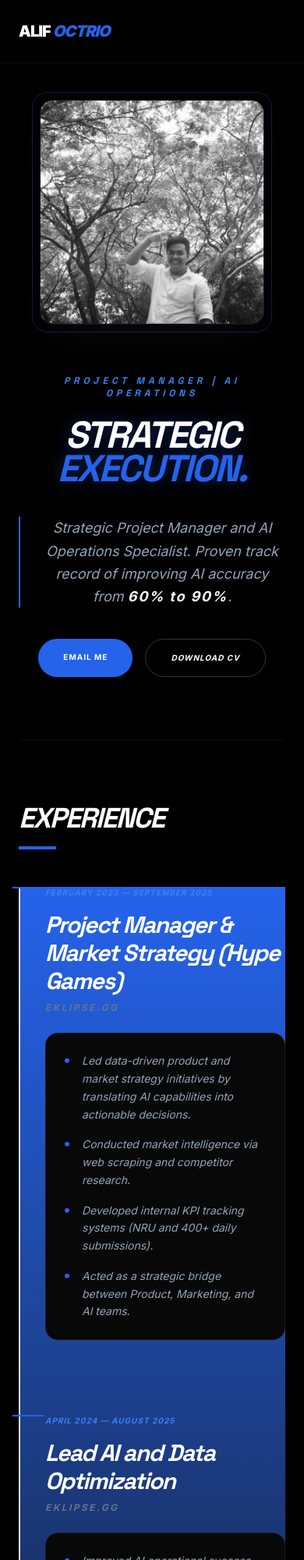
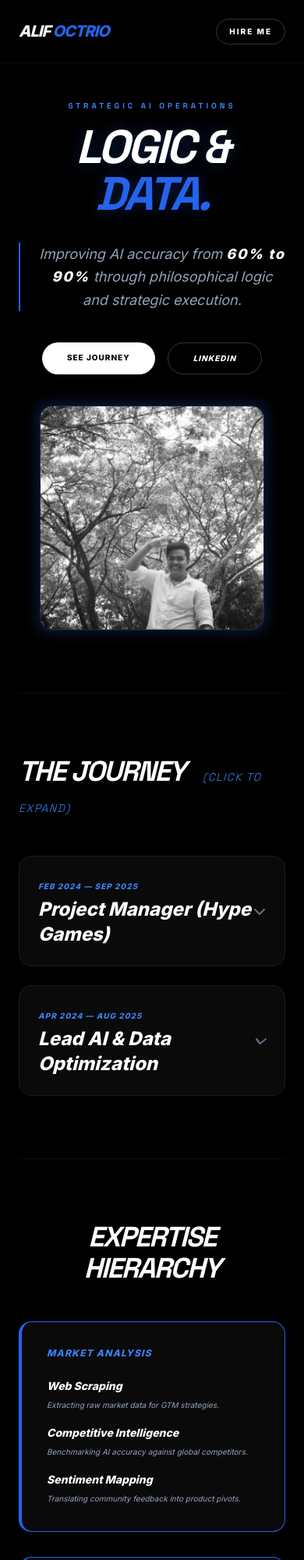
Before and after one commit to ohhaikai29/portfolio-alif, a plain HTML site: page index.html in a window 390 px wide. Shown: the top 2000 px of the page at 78% size. Drawn offline with nearby package versions, Linux system fonts and the light colour scheme.

Commit message:
Update index.html

```diff
--- a/index.html
+++ b/index.html
@@ -3,163 +3,221 @@
 <head>
     <meta charset="UTF-8">
     <meta name="viewport" content="width=device-width, initial-scale=1.0">
-    <title>Alif Octrio | Project Manager • AI Operations</title>
+    <title>Alif Octrio | Portfolio</title>
     <script src="https://cdn.tailwindcss.com"></script>
     <link rel="stylesheet" href="https://cdnjs.cloudflare.com/ajax/libs/font-awesome/6.4.0/css/all.min.css">
-    <link href="https://fonts.googleapis.com/css2?family=Space+Grotesk:wght@300;400;500;600;700&family=Inter:wght@400;700;900&display=swap" rel="stylesheet">
+    <link href="https://fonts.googleapis.com/css2?family=Space+Grotesk:wght@300;400;500;600;700&family=Inter:wght@400;600;800&display=swap" rel="stylesheet">
     <style>
-        body { font-family: 'Inter', sans-serif; background-color: #000; color: #fff; }
+        body { font-family: 'Inter', sans-serif; background-color: #000; color: #fff; overflow-x: hidden; }
         .font-heading { font-family: 'Space Grotesk', sans-serif; }
-        .vertical-line { background: linear-gradient(to bottom, #2563eb 0%, #111 100%); }
-        .glass-card { background: #080808; border: 1px solid #1a1a1a; transition: all 0.4s ease; }
-        .glass-card:hover { border-color: #2563eb; transform: translateY(-5px); }
-        .skill-tag { background: rgba(37, 99, 235, 0.1); border: 1px solid rgba(37, 99, 235, 0.3); color: #60a5fa; }
-        .text-glow { text-shadow: 0 0 20px rgba(37, 99, 235, 0.4); }
-        .profile-frame { position: relative; }
-        .profile-frame::after { content: ''; position: absolute; inset: -10px; border: 1px solid #2563eb; border-radius: 20px; z-index: -1; opacity: 0.3; }
+        .glass-card { background: #0a0a0a; border: 1px solid #1a1a1a; transition: all 0.3s ease; cursor: pointer; }
+        .glass-card:hover { border-color: #2563eb; }
+        .skill-badge { background: rgba(37, 99, 235, 0.1); border: 1px solid rgba(37, 99, 235, 0.2); color: #60a5fa; font-size: 10px; padding: 2px 8px; border-radius: 4px; text-transform: uppercase; font-weight: bold; }
+        .content-expand { max-height: 0; overflow: hidden; transition: max-height 0.5s ease-out; }
+        .active .content-expand { max-height: 1000px; padding-top: 20px; }
+        .active .icon-rotate { transform: rotate(180deg); }
+        .text-glow { text-shadow: 0 0 20px rgba(37, 99, 235, 0.3); }
     </style>
 </head>
-<body class="selection:bg-blue-600 selection:text-white overflow-x-hidden">
+<body class="selection:bg-blue-600 selection:text-white">
 
-    <!-- Simple Nav -->
-    <nav class="fixed w-full z-[100] bg-black/80 backdrop-blur-md border-b border-white/5">
-        <div class="max-w-7xl mx-auto px-6 h-20 flex justify-between items-center">
-            <div class="text-xl font-black tracking-tighter uppercase">ALIF <span class="text-blue-600 italic">OCTRIO</span></div>
-            <div class="hidden md:flex space-x-8 text-[10px] font-bold uppercase tracking-[0.3em] text-slate-500 italic">
-                <a href="#experience" class="hover:text-white transition">Experience</a>
-                <a href="#skills" class="hover:text-white transition">Expertise</a>
-                <a href="mailto:alifoctrio@gmail.com" class="text-blue-500">Contact</a>
-            </div>
+    <!-- Navigation -->
+    <nav class="fixed w-full z-[100] bg-black/90 backdrop-blur-md border-b border-white/5">
+        <div class="max-w-6xl mx-auto px-6 h-20 flex justify-between items-center">
+            <div class="text-xl font-black tracking-tighter uppercase italic">ALIF <span class="text-blue-600">OCTRIO</span></div>
+            <a href="mailto:alifoctrio@gmail.com" class="text-[10px] font-bold tracking-[0.2em] uppercase border border-white/20 px-4 py-2 rounded-full hover:bg-white hover:text-black transition">Hire Me</a>
         </div>
     </nav>
 
-    <main class="max-w-7xl mx-auto px-6 md:px-12">
+    <main class="max-w-6xl mx-auto px-6">
 
         <!-- Hero Section -->
-        <section class="min-h-screen flex flex-col md:flex-row items-center justify-between pt-32 pb-20 gap-16">
-            <div class="md:w-3/5 order-2 md:order-1 text-center md:text-left">
-                <span class="font-heading text-blue-500 font-bold tracking-[0.4em] uppercase text-xs mb-6 block italic">Project Manager | AI Operations</span>
-                <h1 class="font-heading text-5xl md:text-8xl font-black leading-[0.9] tracking-tighter mb-10 text-glow italic">
-                    STRATEGIC <br> <span class="text-blue-600">EXECUTION.</span>
-                </h1>
-                <p class="text-lg md:text-xl text-slate-400 font-light leading-relaxed mb-10 max-w-2xl mx-auto md:mx-0 border-l-2 md:border-l-4 border-blue-600 pl-6 italic">
-                    Strategic Project Manager and AI Operations Specialist. Proven track record of improving AI accuracy from <span class="text-white font-bold tracking-widest">60% to 90%</span>.
+        <section class="min-h-screen flex flex-col md:flex-row items-center justify-between pt-32 pb-20 gap-10">
+            <div class="md:w-1/2 text-center md:text-left">
+                <span class="font-heading text-blue-500 font-bold tracking-[0.4em] uppercase text-[10px] mb-4 block">Strategic AI Operations</span>
+                <h1 class="font-heading text-6xl md:text-8xl font-black tracking-tighter mb-8 text-glow leading-none italic">LOGIC & <br><span class="text-blue-600">DATA.</span></h1>
+                <p class="text-slate-400 text-lg md:text-xl font-light leading-relaxed mb-10 border-l-2 border-blue-600 pl-6 italic">
+                    Improving AI accuracy from <span class="text-white font-bold tracking-widest">60% to 90%</span> through philosophical logic and strategic execution.
                 </p>
                 <div class="flex flex-wrap justify-center md:justify-start gap-4">
-                    <a href="mailto:alifoctrio@gmail.com" class="bg-blue-600 text-white px-8 py-4 rounded-full font-bold hover:bg-blue-500 transition uppercase tracking-widest text-[10px]">Email Me</a>
-                    <a href="#" class="border border-white/20 text-white px-8 py-4 rounded-full font-bold hover:bg-white hover:text-black transition uppercase tracking-widest text-[10px] italic">Download CV</a>
+                    <a href="#experience" class="bg-white text-black px-8 py-3 rounded-full font-bold text-[10px] uppercase tracking-widest">See Journey</a>
+                    <a href="https://www.linkedin.com/in/alifoctrio" target="_blank" class="border border-white/20 px-8 py-3 rounded-full font-bold text-[10px] uppercase tracking-widest italic">LinkedIn</a>
                 </div>
             </div>
 
-            <!-- PHOTO SLOT -->
-            <div class="md:w-2/5 order-1 md:order-2 profile-frame">
-                <img src="alif.jpg" alt="Alif Octrio" class="w-72 h-72 md:w-96 md:h-96 object-cover rounded-2xl border border-white/10 grayscale hover:grayscale-0 transition duration-700 shadow-2xl shadow-blue-600/10">
+            <div class="md:w-1/2 flex justify-center">
+                <div class="relative group">
+                    <div class="absolute -inset-1 bg-blue-600 rounded-2xl blur opacity-25 group-hover:opacity-50 transition duration-1000"></div>
+                    <!-- FOTO KAMU: Pastikan namanya alif.jpg di folder yang sama -->
+                    <img src="alif.jpg" alt="Alif Octrio" onerror="this.src='https://images.unsplash.com/photo-1507003211169-0a1dd7228f2d?q=80&w=500&auto=format&fit=crop'"
+                         class="relative w-72 h-72 md:w-96 md:h-96 object-cover rounded-2xl border border-white/10 grayscale hover:grayscale-0 transition duration-700 shadow-2xl">
+                </div>
             </div>
         </section>
 
-        <!-- Vertical Experience Section -->
-        <section id="experience" class="py-20 border-t border-white/5">
-            <div class="grid lg:grid-cols-4 gap-12">
-                <div class="lg:col-span-1">
-                    <div class="sticky top-32">
-                        <h2 class="font-heading text-4xl font-bold text-white mb-4 tracking-tighter italic">EXPERIENCE</h2>
-                        <div class="w-12 h-1 bg-blue-600"></div>
+        <!-- Interactive Experience Section -->
+        <section id="experience" class="py-20 border-t border-white/5 italic">
+            <h2 class="font-heading text-4xl font-black mb-12 tracking-tighter italic italic uppercase">The Journey <span class="text-blue-500 font-light text-sm tracking-widest ml-4 italic">(Click to expand)</span></h2>
+
+            <div class="space-y-6">
+                <!-- EXP 1 -->
+                <div class="glass-card p-6 md:p-8 rounded-2xl" onclick="this.classList.toggle('active')">
+                    <div class="flex justify-between items-center italic">
+                        <div>
+                            <span class="text-blue-500 font-bold text-[10px] tracking-widest uppercase italic">Feb 2024 — Sep 2025</span>
+                            <h3 class="text-2xl font-bold text-white mt-1 italic italic italic">Project Manager (Hype Games)</h3>
+                        </div>
+                        <i class="fas fa-chevron-down text-slate-500 transition-transform duration-300 icon-rotate"></i>
+                    </div>
+                    <div class="content-expand italic italic italic">
+                        <p class="text-slate-400 mb-6 italic italic italic">Eklipse.gg | Strategic product and business initiatives translating AI capabilities into actionable market signal decisions.</p>
+                        <div class="grid md:grid-cols-2 gap-8 italic">
+                            <div>
+                                <h4 class="text-white font-bold text-xs uppercase tracking-widest mb-4 italic">What I Did:</h4>
+                                <ul class="space-y-3 text-sm text-slate-500 italic">
+                                    <li>• Market intelligence via web scraping and community insights.</li>
+                                    <li>• Sentiment analysis for marketing pivots.</li>
+                                    <li>• Tracking NRU and 400+ daily submissions.</li>
+                                </ul>
+                            </div>
+                            <div>
+                                <h4 class="text-white font-bold text-xs uppercase tracking-widest mb-4 italic">Core Skills Applied:</h4>
+                                <div class="flex flex-wrap gap-2 italic">
+                                    <span class="skill-badge italic">Business Analysis</span>
+                                    <span class="skill-badge italic italic italic">KPI Definition</span>
+                                    <span class="skill-badge italic italic">Stakeholder Mgmt</span>
+                                    <span class="skill-badge italic">Web Scraping</span>
+                                </div>
+                            </div>
+                        </div>
                     </div>
                 </div>
 
-                <div class="lg:col-span-3 border-l-2 vertical-line pl-8 md:pl-16 space-y-24">
-
-                    <!-- ROLE 1 -->
-                    <div class="relative">
-                        <div class="absolute left-[-42px] md:left-[-74px] top-0 w-10 h-[2px] bg-blue-600"></div>
-                        <span class="text-blue-500 font-bold tracking-widest uppercase text-[10px] mb-4 block italic">February 2023 — September 2025</span>
-                        <h3 class="text-3xl font-black text-white mb-2 tracking-tighter font-heading italic">Project Manager & Market Strategy (Hype Games)</h3>
-                        <p class="text-slate-500 font-bold mb-6 text-xs uppercase tracking-[0.2em] italic">Eklipse.gg</p>
-
-                        <div class="glass-card p-6 md:p-10 rounded-2xl">
-                            <ul class="space-y-4 text-slate-400 leading-relaxed text-sm md:text-base italic">
-                                <li class="flex gap-4"><i class="fas fa-circle text-blue-600 mt-2 text-[6px]"></i> <span>Led data-driven product and market strategy initiatives by translating AI capabilities into actionable decisions.</span></li>
-                                <li class="flex gap-4"><i class="fas fa-circle text-blue-600 mt-2 text-[6px]"></i> <span>Conducted market intelligence via web scraping and competitor research.</span></li>
-                                <li class="flex gap-4"><i class="fas fa-circle text-blue-600 mt-2 text-[6px]"></i> <span>Developed internal KPI tracking systems (NRU and 400+ daily submissions).</span></li>
-                                <li class="flex gap-4"><i class="fas fa-circle text-blue-600 mt-2 text-[6px]"></i> <span>Acted as a strategic bridge between Product, Marketing, and AI teams.</span></li>
-                            </ul>
+                <!-- EXP 2 -->
+                <div class="glass-card p-6 md:p-8 rounded-2xl" onclick="this.classList.toggle('active')">
+                    <div class="flex justify-between items-center italic italic">
+                        <div>
+                            <span class="text-blue-500 font-bold text-[10px] tracking-widest uppercase italic italic">Apr 2024 — Aug 2025</span>
+                            <h3 class="text-2xl font-bold text-white mt-1 italic italic italic">Lead AI & Data Optimization</h3>
                         </div>
+                        <i class="fas fa-chevron-down text-slate-500 transition-transform duration-300 icon-rotate italic"></i>
                     </div>
-
-                    <!-- ROLE 2 -->
-                    <div class="relative">
-                        <div class="absolute left-[-42px] md:left-[-74px] top-0 w-10 h-[2px] bg-blue-600"></div>
-                        <span class="text-blue-500 font-bold tracking-widest uppercase text-[10px] mb-4 block italic">April 2024 — August 2025</span>
-                        <h3 class="text-3xl font-black text-white mb-2 tracking-tighter font-heading italic">Lead AI and Data Optimization</h3>
-                        <p class="text-slate-500 font-bold mb-6 text-xs uppercase tracking-[0.2em] italic">Eklipse.gg</p>
-                        <div class="glass-card p-6 md:p-10 rounded-2xl">
-                            <ul class="space-y-4 text-slate-400 leading-relaxed text-sm md:text-base italic">
-                                <li class="flex gap-4"><i class="fas fa-circle text-blue-600 mt-2 text-[6px]"></i> <span>Improved AI operational success rate from <strong class="text-white">60% to 90%</strong>.</span></li>
-                                <li class="flex gap-4"><i class="fas fa-circle text-blue-600 mt-2 text-[6px]"></i> <span>Boosted AI team efficiency by <strong class="text-white">~80%</strong> through bottleneck resolution.</span></li>
-                                <li class="flex gap-4"><i class="fas fa-circle text-blue-600 mt-2 text-[6px]"></i> <span>Built performance monitoring frameworks to align AI benchmark results with stakeholders.</span></li>
-                            </ul>
-                        </div>
-                    </div>
-
-                    <!-- ROLE 3 -->
-                    <div class="relative">
-                        <div class="absolute left-[-42px] md:left-[-74px] top-0 w-10 h-[2px] bg-slate-700"></div>
-                        <span class="text-slate-500 font-bold tracking-widest uppercase text-[10px] mb-4 block italic">August 2022 — April 2024</span>
-                        <h3 class="text-3xl font-black text-white mb-2 tracking-tighter font-heading italic">AI and Data Optimization Staff</h3>
-                        <p class="text-slate-500 font-bold mb-6 text-xs uppercase tracking-[0.2em] italic">PT. MAINGAMES</p>
-                        <div class="glass-card p-6 md:p-10 rounded-2xl italic">
-                            <ul class="space-y-4 text-slate-400 leading-relaxed text-sm md:text-base italic">
-                                <li class="flex gap-4"><i class="fas fa-circle text-slate-600 mt-2 text-[6px]"></i> <span>Improved AI system stability by 20% through dataset quality enhancement.</span></li>
-                                <li class="flex gap-4"><i class="fas fa-circle text-slate-600 mt-2 text-[6px]"></i> <span>Performed labeling validation and bounding box correction.</span></li>
-                            </ul>
+                    <div class="content-expand italic italic">
+                        <p class="text-slate-400 mb-6 italic italic italic">Improving operational success rate from 60% to 90% and boosting efficiency by 80%.</p>
+                        <div class="grid md:grid-cols-2 gap-8 italic italic">
+                            <div>
+                                <h4 class="text-white font-bold text-xs uppercase tracking-widest mb-4 italic italic">What I Did:</h4>
+                                <ul class="space-y-3 text-sm text-slate-500 italic italic">
+                                    <li>• Workflow optimization and bottleneck resolution.</li>
+                                    <li>• Reverse-engineering competitor AI outputs.</li>
+                                    <li>• Establishing feedback loops between AI & Product.</li>
+                                </ul>
+                            </div>
+                            <div>
+                                <h4 class="text-white font-bold text-xs uppercase tracking-widest mb-4 italic italic italic">Core Skills Applied:</h4>
+                                <div class="flex flex-wrap gap-2 italic">
+                                    <span class="skill-badge italic">AI Operations</span>
+                                    <span class="skill-badge italic">Roadmap Planning</span>
+                                    <span class="skill-badge italic italic">Perf. Benchmarking</span>
+                                </div>
+                            </div>
                         </div>
                     </div>
                 </div>
             </div>
         </section>
 
-        <!-- Skills Grid -->
-        <section id="skills" class="py-20 border-t border-white/5">
-            <h2 class="font-heading text-4xl font-black mb-16 tracking-tighter uppercase italic text-center">Core Skills</h2>
-            <div class="grid grid-cols-2 md:grid-cols-4 gap-6">
-                <div class="p-6 glass-card rounded-2xl text-center">
-                    <h4 class="text-blue-500 font-bold text-[10px] uppercase mb-4 tracking-widest italic">Management</h4>
-                    <p class="text-white font-bold text-sm italic">Project Management</p>
+        <!-- Detailed Core Skills Grid -->
+        <section id="skills" class="py-20 border-t border-white/5 italic">
+            <h2 class="font-heading text-4xl font-black mb-12 tracking-tighter uppercase text-center italic">Expertise Hierarchy</h2>
+            <div class="grid md:grid-cols-3 gap-8 italic">
+
+                <!-- Category 1 -->
+                <div class="p-8 glass-card rounded-2xl border-l-4 border-blue-600 italic">
+                    <h4 class="text-blue-500 font-bold text-xs tracking-widest uppercase mb-6 italic">Market Analysis</h4>
+                    <ul class="space-y-4 text-slate-400 text-sm italic">
+                        <li class="flex flex-col gap-1">
+                            <span class="text-white font-bold italic italic">Web Scraping</span>
+                            <span class="text-[10px] italic">Extracting raw market data for GTM strategies.</span>
+                        </li>
+                        <li class="flex flex-col gap-1 italic">
+                            <span class="text-white font-bold italic italic italic">Competitive Intelligence</span>
+                            <span class="text-[10px] italic">Benchmarking AI accuracy against global competitors.</span>
+                        </li>
+                        <li class="flex flex-col gap-1">
+                            <span class="text-white font-bold italic">Sentiment Mapping</span>
+                            <span class="text-[10px] italic">Translating community feedback into product pivots.</span>
+                        </li>
+                    </ul>
                 </div>
-                <div class="p-6 glass-card rounded-2xl text-center">
-                    <h4 class="text-blue-500 font-bold text-[10px] uppercase mb-4 tracking-widest italic">Technical</h4>
-                    <p class="text-white font-bold text-sm italic">AI Operations</p>
+
+                <!-- Category 2 -->
+                <div class="p-8 glass-card rounded-2xl border-l-4 border-blue-600 italic">
+                    <h4 class="text-blue-500 font-bold text-xs tracking-widest uppercase mb-6 italic italic italic">AI Operations</h4>
+                    <ul class="space-y-4 text-slate-400 text-sm italic italic">
+                        <li class="flex flex-col gap-1 italic italic italic">
+                            <span class="text-white font-bold italic italic italic italic">Data Optimization</span>
+                            <span class="text-[10px] italic italic italic italic">20% improvement in stability via dataset quality QA.</span>
+                        </li>
+                        <li class="flex flex-col gap-1 italic italic italic">
+                            <span class="text-white font-bold italic italic">Prompt Engineering</span>
+                            <span class="text-[10px] italic italic italic">Fine-tuning AI models for creator content detection.</span>
+                        </li>
+                        <li class="flex flex-col gap-1 italic italic italic">
+                            <span class="text-white font-bold italic italic italic">Model Benchmarking</span>
+                            <span class="text-[10px] italic italic italic italic">Mapping performance gaps to influence R&D.</span>
+                        </li>
+                    </ul>
                 </div>
-                <div class="p-6 glass-card rounded-2xl text-center">
-                    <h4 class="text-blue-500 font-bold text-[10px] uppercase mb-4 tracking-widest italic">Intelligence</h4>
-                    <p class="text-white font-bold text-sm italic">Market Analysis</p>
+
+                <!-- Category 3 -->
+                <div class="p-8 glass-card rounded-2xl border-l-4 border-blue-600 italic">
+                    <h4 class="text-blue-500 font-bold text-xs tracking-widest uppercase mb-6 italic">Strategy & Logic</h4>
+                    <ul class="space-y-4 text-slate-400 text-sm italic">
+                        <li class="flex flex-col gap-1">
+                            <span class="text-white font-bold italic">Philosophical Logic</span>
+                            <span class="text-[10px] italic">Decision-making frameworks based on UGM Philosophy.</span>
+                        </li>
+                        <li class="flex flex-col gap-1 italic">
+                            <span class="text-white font-bold italic italic italic">KPI Architecture</span>
+                            <span class="text-[10px] italic">Designing sub-mission systems to track product-market fit.</span>
+                        </li>
+                        <li class="flex flex-col gap-1">
+                            <span class="text-white font-bold italic italic italic">Stakeholder Sync</span>
+                            <span class="text-[10px] italic italic italic italic">Translating technical experiment to business terms.</span>
+                        </li>
+                    </ul>
                 </div>
-                <div class="p-6 glass-card rounded-2xl text-center italic">
-                    <h4 class="text-blue-500 font-bold text-[10px] uppercase mb-4 tracking-widest italic italic">Strategy</h4>
-                    <p class="text-white font-bold text-sm italic italic">Decision Making</p>
-                </div>
+
             </div>
         </section>
 
-        <!-- Foundation Section -->
-        <section class="py-20 border-t border-white/5 text-center">
-            <h3 class="font-heading text-4xl md:text-6xl font-black text-white tracking-tighter italic">UNIVERSITAS GADJAH MADA</h3>
-            <p class="text-lg text-slate-500 italic mt-4">Philosophy | GPA: 3.06</p>
+        <!-- Academic -->
+        <section class="py-20 border-t border-white/5 text-center italic">
+            <p class="text-slate-500 text-[10px] uppercase tracking-[0.5em] mb-4 italic italic">Intellectual Foundation</p>
+            <h3 class="font-heading text-4xl md:text-6xl font-black text-white italic">UNIVERSITAS GADJAH MADA</h3>
+            <p class="text-blue-500 font-bold mt-4 italic">Philosophy | Logic & Strategic Decision Making</p>
         </section>
 
         <!-- Footer -->
-        <footer class="py-20 border-t border-white/5 flex flex-col md:flex-row justify-between items-center gap-10 italic">
+        <footer class="py-20 border-t border-white/5 flex flex-col md:flex-row justify-between items-center gap-10 italic italic">
             <div class="text-center md:text-left">
-                <h2 class="text-4xl font-black italic">alifoctrio@gmail.com</h2>
-                <p class="text-slate-500 tracking-[0.3em] uppercase text-[10px] mt-2 italic">Jakarta, Indonesia</p>
+                <h2 class="text-4xl font-black italic italic italic italic">alifoctrio@gmail.com</h2>
+                <div class="flex gap-4 mt-4 text-[10px] font-bold tracking-widest text-slate-500 uppercase justify-center md:justify-start">
+                    <a href="https://www.linkedin.com/in/alifoctrio" class="hover:text-white transition">LinkedIn</a>
+                    <a href="tel:+6281336700117" class="hover:text-white transition italic italic italic">Contact</a>
+                </div>
             </div>
-            <div class="flex gap-8 italic">
-                <a href="https://www.linkedin.com/in/alifoctrio" class="text-slate-500 hover:text-white transition italic">LinkedIn</a>
-                <a href="tel:+6281336700117" class="text-slate-500 hover:text-white transition italic">Phone</a>
-            </div>
+            <p class="text-[8px] text-slate-700 tracking-[1em] uppercase italic">Alif Octrio • Strategic AI Ops</p>
         </footer>
 
     </main>
 
+    <script>
+        // Simple script to handle Accordion click
+        document.querySelectorAll('.glass-card').forEach(card => {
+            // No extra JS needed since we use onclick in HTML, but this is a backup
+        });
+    </script>
 </body>
 </html>
```
